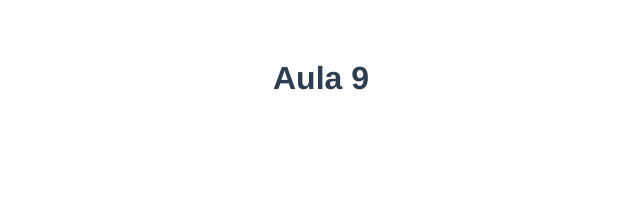
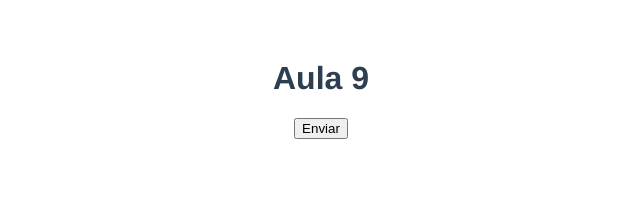
Before and after one commit to Ricardomjr-10/vuejsjornadadev, a Vue app: page / in a window 1280 px wide. Shown: the top 208 px of the page, without its empty margins (319-959 px from the left). Built offline with nearby package versions, Linux system fonts and the light colour scheme.

Commit message:
evento click

```diff
--- a/src/components/EventoNove.vue
+++ b/src/components/EventoNove.vue
@@ -1,9 +1,17 @@
 <template>
 <h1>Aula 9</h1>
+<div>
+    <button v-on:click="onClick">Enviar</button>
+</div>
 </template>
 
 <script>
 export default {
+    methods: {
+        onClick() {
+            console.log('click')
+        }
+    }
 
 }
 </script>
```
